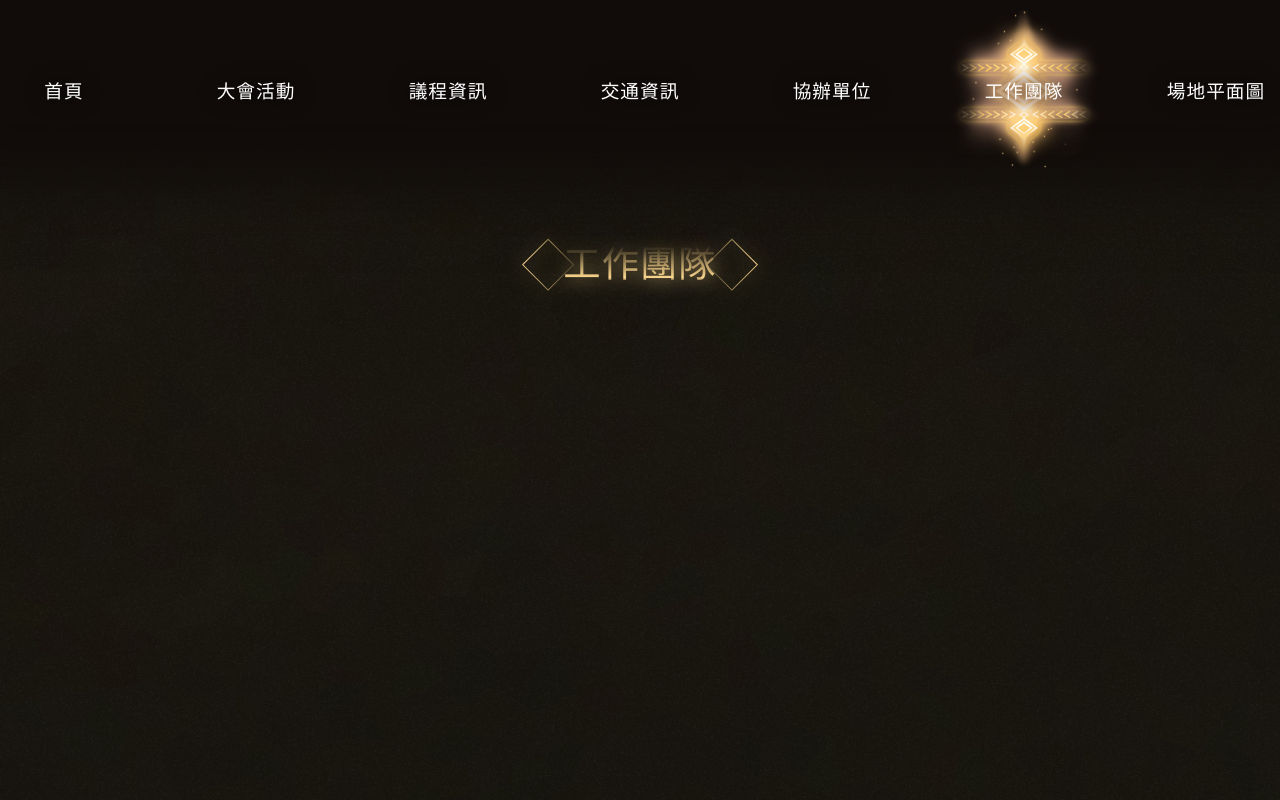
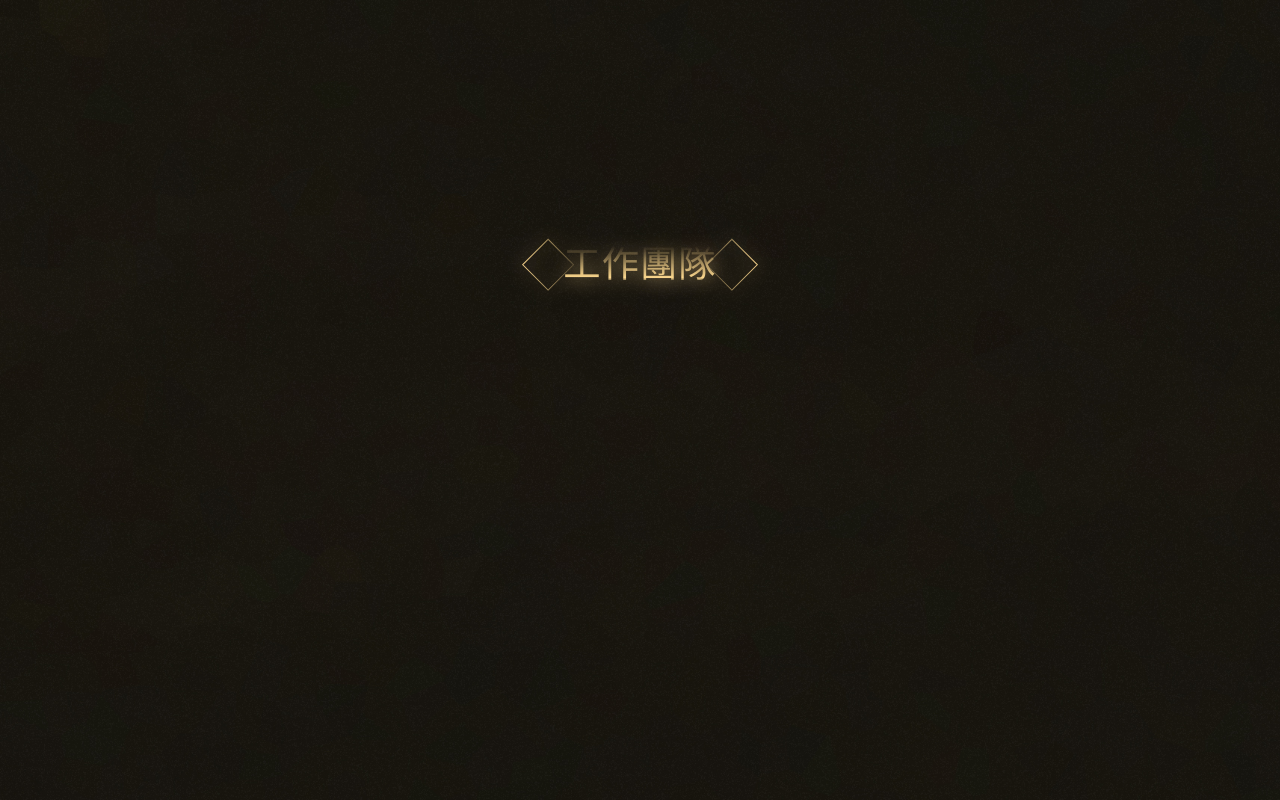
Before and after one commit to tdoh/tdoh.online, a Vue app: page /team in a window 1280 px wide. Shown: the top 800 px of the page. Built offline with nearby package versions, Linux system fonts and the light colour scheme; a web font is replaced by a local one.

Commit message:
Add ticket link

```diff
--- a/src/App.vue
+++ b/src/App.vue
@@ -1,6 +1,6 @@
 <template>
   <div id="app">
-    <Navbar :isToggle="isToggle" />
+    <Navbar v-if="false" :isToggle="isToggle" />
     <router-view class="page-container" />
     <Footer />
   </div>
--- a/src/views/Home.vue
+++ b/src/views/Home.vue
@@ -11,12 +11,12 @@
             <h3>駭客地下城</h3>
             <p>地點：<a href="https://ppt.cc/fgKQWx">高雄蓮潭國際會館</a></p>
           </div>
-          <a href="" class="button" target="_blank">8 / 18 早鳥票預購開跑</a>
+          <a href="https://tdohackerparty.kktix.cc/events/tdoh-conf-2018" class="button" target="_blank">8 / 18 早鳥票預購開跑</a>
           <Counter :endDate="endDate" v-if="endDate.getTime() > new Date().getTime()" />
         </div>
       </div>
     </div>
-    <div class="spotlight">
+    <div v-if="false" class="spotlight">
       <div class="spotlight-box">
         <h1 class="title symbol">關於 TDOHacker</h1>
         <div class="content">
```
